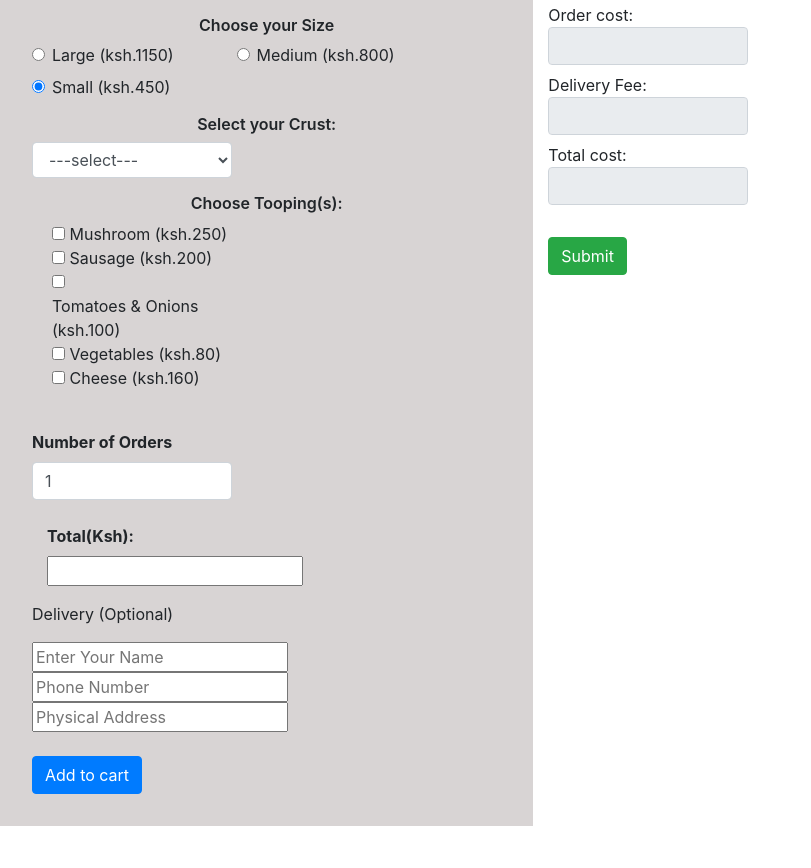
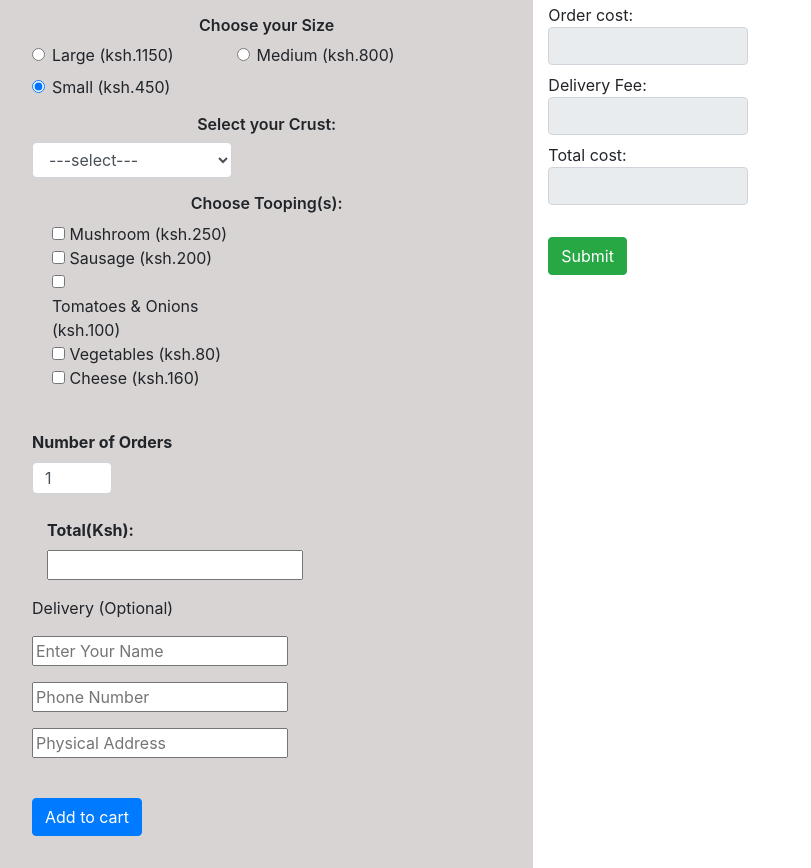
Before and after one commit to pnk96/pizza-palace, a plain HTML site: page index.html in a window 1280 px wide. Shown: the part 992-1860 px from the top of the page, without its empty margins (0-811 px from the left). Before the commit the page ends 1818 px from the top, so only its background shows below. Drawn offline with nearby package versions, Linux system fonts and the light colour scheme.

Commit message:
style the user delivery contact form

```diff
--- a/css/style.css
+++ b/css/style.css
@@ -68,3 +68,13 @@ form {
     width: 200px;
     height: inherit;
 }
+
+.delivery input {
+    display: block;
+    margin-bottom: 1rem;
+}
+
+input.num-orders {
+    width: 5rem;
+    height: 2rem;
+}
```
